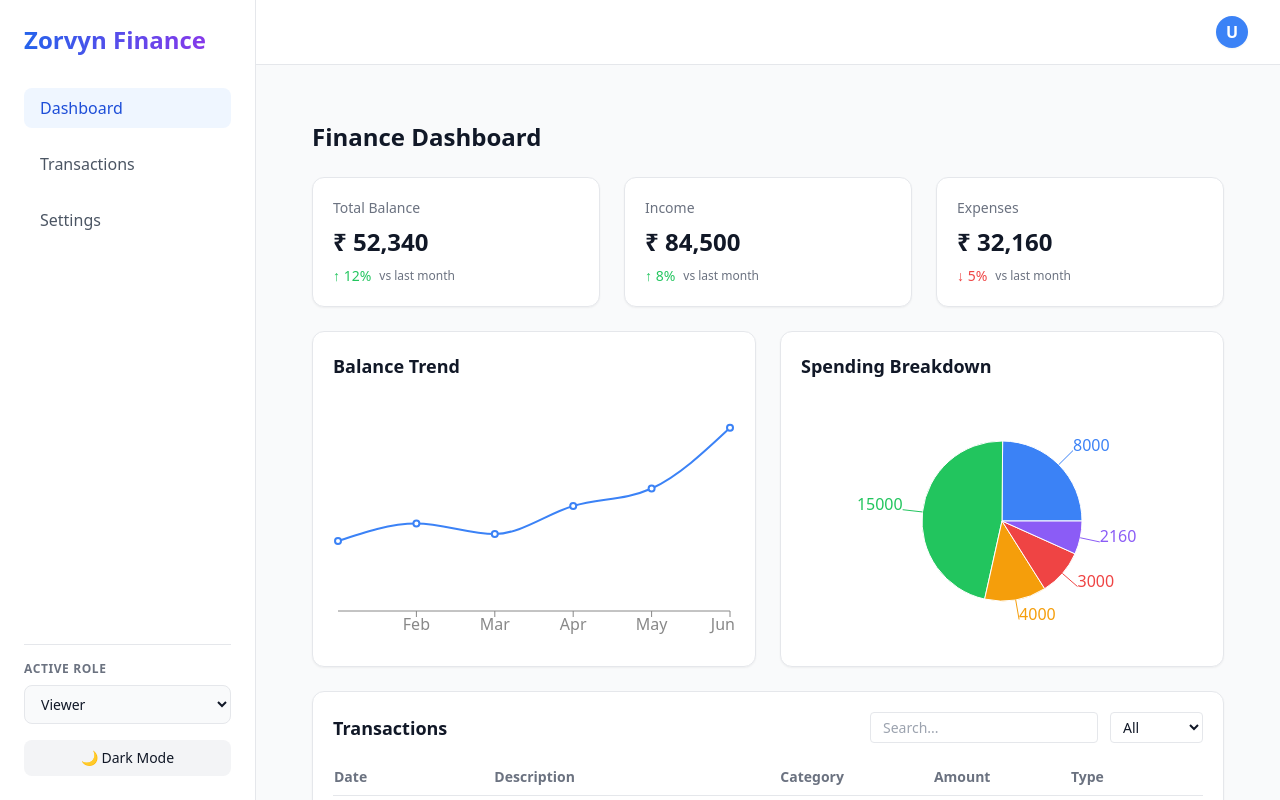
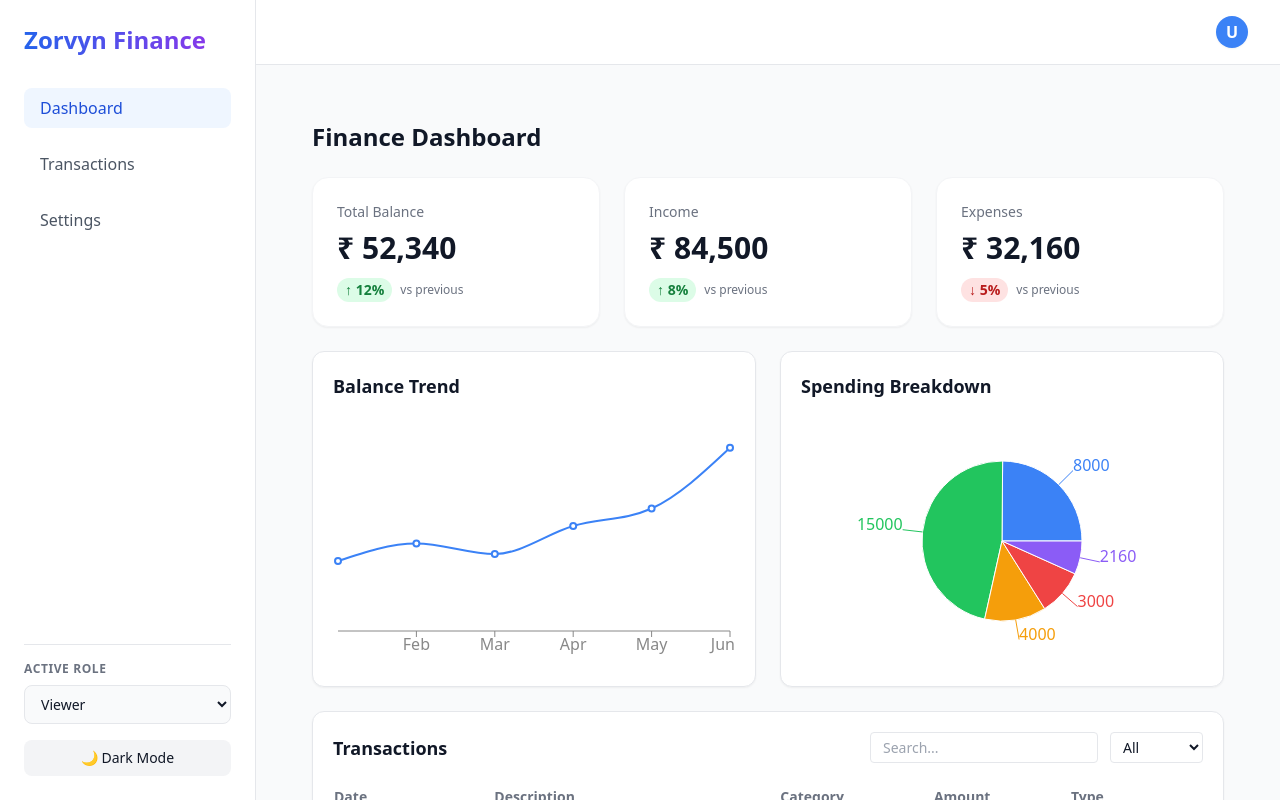
Before and after one commit to sandeepmukku12/finance-dashboard, a React (Vite) app: page / in a window 1280 px wide. Built offline with nearby package versions, Linux system fonts and the light colour scheme.

Commit message:
feat: update summary card component

```diff
--- a/src/components/SummaryCard.jsx
+++ b/src/components/SummaryCard.jsx
@@ -2,30 +2,31 @@ import clsx from "clsx";
 
 export default function SummaryCard({ title, amount, change, isPositive }) {
   return (
-    <div className="bg-white dark:bg-[#111827] p-5 rounded-xl border border-gray-200 dark:border-gray-800 shadow-sm hover:shadow-md hover:scale-[1.02] transition">
-      {/* Title */}
-      <p className="text-sm text-gray-500 dark:text-gray-400">{title}</p>
+    <div className="bg-white dark:bg-[#1E293B] p-6 rounded-2xl border border-gray-100 dark:border-gray-800 shadow-sm hover:shadow-md transition-shadow">
+      <p className="text-sm font-medium text-gray-500 dark:text-gray-400">{title}</p>
 
-      {/* Amount */}
-      <h2 className="text-2xl font-semibold mt-2 text-gray-900 dark:text-white">
+      <h2 className="text-3xl font-bold mt-2 text-gray-900 dark:text-white">
         ₹ {amount.toLocaleString()}
       </h2>
 
-      {/* Change */}
-      <div className="mt-2 flex items-center gap-2">
+      {change !== undefined && (
+        <div className="mt-3 flex items-center gap-2">
           <span
             className={clsx(
-            "text-sm font-medium",
-            isPositive ? "text-green-500" : "text-red-500",
+              "text-sm font-semibold px-2 py-0.5 rounded-full",
+              isPositive
+                ? "bg-green-100 text-green-700 dark:bg-green-900/30 dark:text-green-400"
+                : "bg-red-100 text-red-700 dark:bg-red-900/30 dark:text-red-400",
+              change === 0 && "bg-gray-100 text-gray-700 dark:bg-gray-800 dark:text-gray-400"
             )}
           >
-          {isPositive ? "↑" : "↓"} {change}%
+            {change === 0 ? "—" : isPositive ? "↑" : "↓"} {Math.abs(change)}%
           </span>
-
           <span className="text-xs text-gray-500 dark:text-gray-400">
-          vs last month
+            vs previous
           </span>
         </div>
+      )}
     </div>
   );
 }
```
Lines whose indentation alone changed are shown as unchanged.
